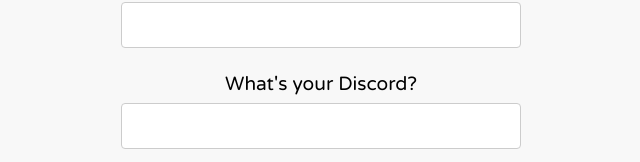
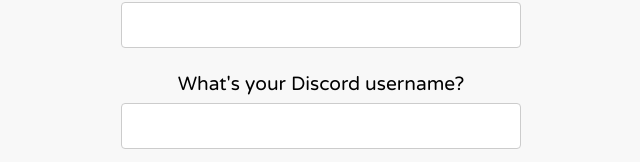
Before and after one commit to ariaxhan/freetime, a React (Create React App) app in the folder freetime/: page /onboarding/profile in a window 1280 px wide. Shown: the part 312-474 px from the top of the page, without its empty margins (319-959 px from the left). Built offline with nearby package versions, Linux system fonts and the light colour scheme.

Commit message:
fixing username

```diff
--- a/freetime/src/pages/OnboardingProfile.js
+++ b/freetime/src/pages/OnboardingProfile.js
@@ -31,7 +31,7 @@
           />
         </div>
         <div className="form-group">
-          <label htmlFor="username">What's your Discord?</label>
+          <label htmlFor="username">What's your Discord username?</label>
           <input
             type="text"
             id="username"
```
